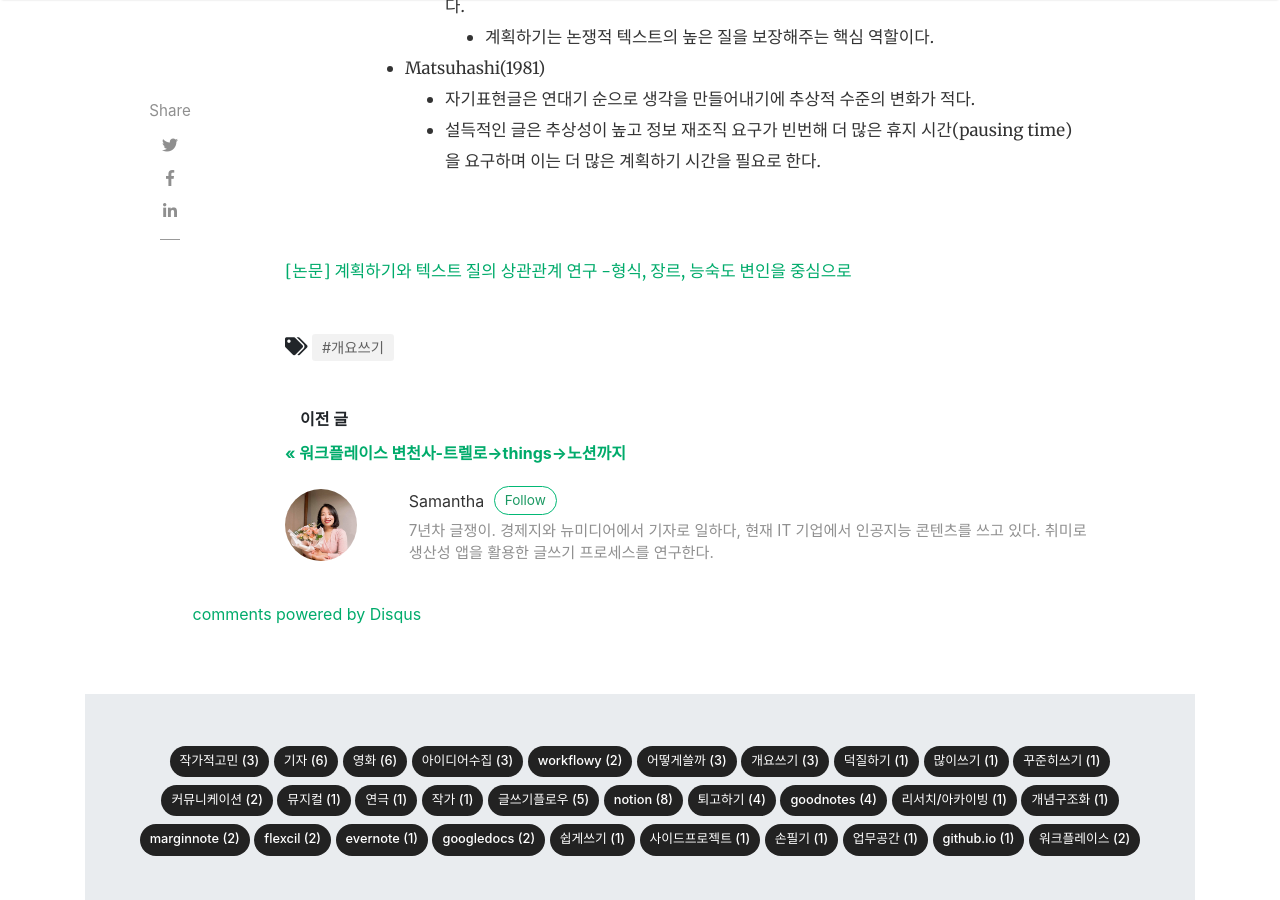
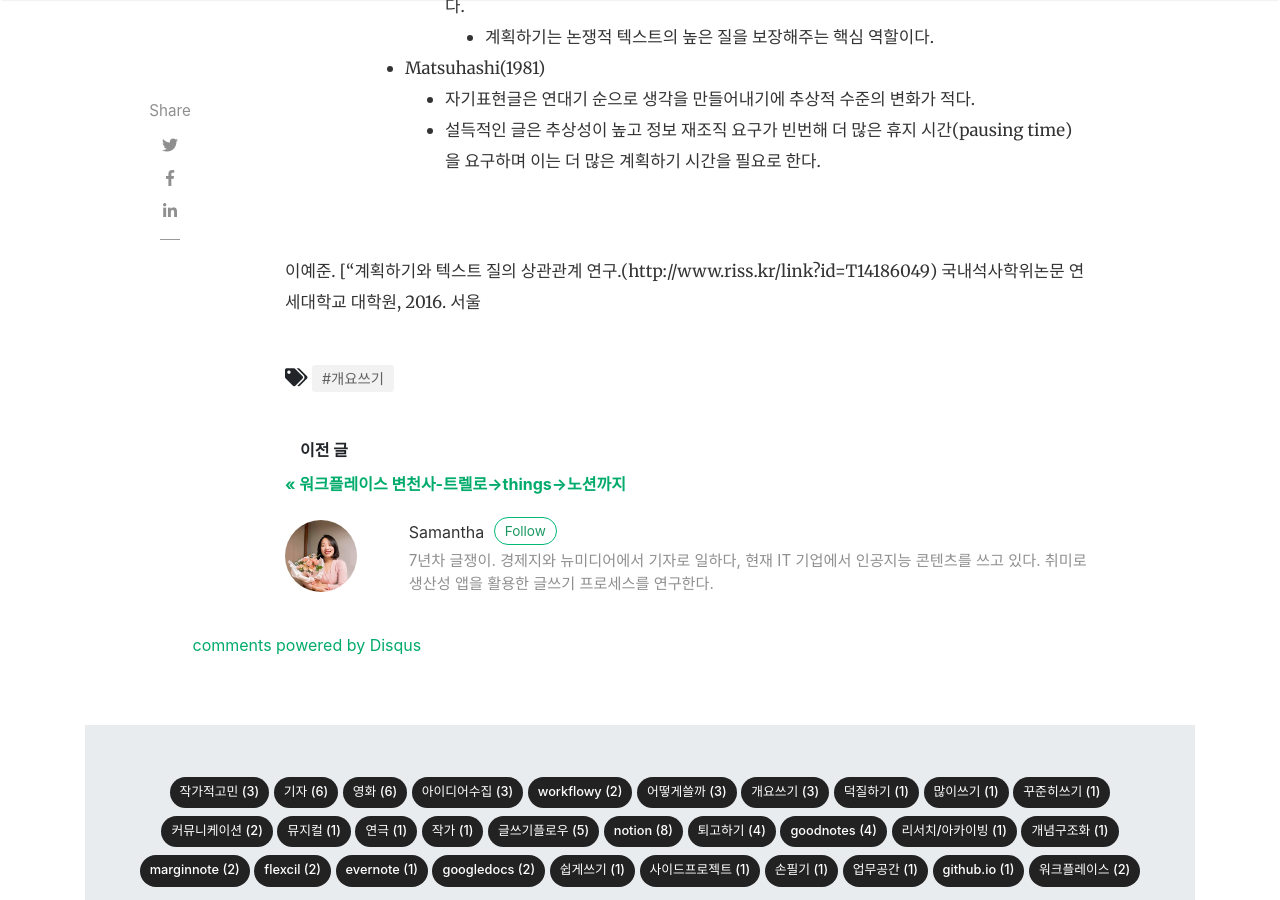
Before and after one commit to samantha-writer/samantha-writer.github.io, a Jekyll site: the page built from _posts/2021-02-02-210202.md, in a window 1280 px wide and 900 px high, scrolled down 3426 px. Built offline with Jekyll 4.4.1, drawn with Linux system fonts in a browser that asks for light colours; nearby versions of some CDN libraries; comment, search, counter and statistics services are not loaded.

Commit message:
마이너 업데이트

```diff
--- a/_posts/2021-02-02-210202.md
+++ b/_posts/2021-02-02-210202.md
@@ -98,4 +98,4 @@ hidden: false
 
 <br/>
 
-[[논문] 계획하기와 텍스트 질의 상관관계 연구 -형식, 장르, 능숙도 변인을 중심으로](http://www.riss.kr/link?id=T14186049)
+이예준. ["계획하기와 텍스트 질의 상관관계 연구.(http://www.riss.kr/link?id=T14186049) 국내석사학위논문 연세대학교 대학원, 2016. 서울
```
